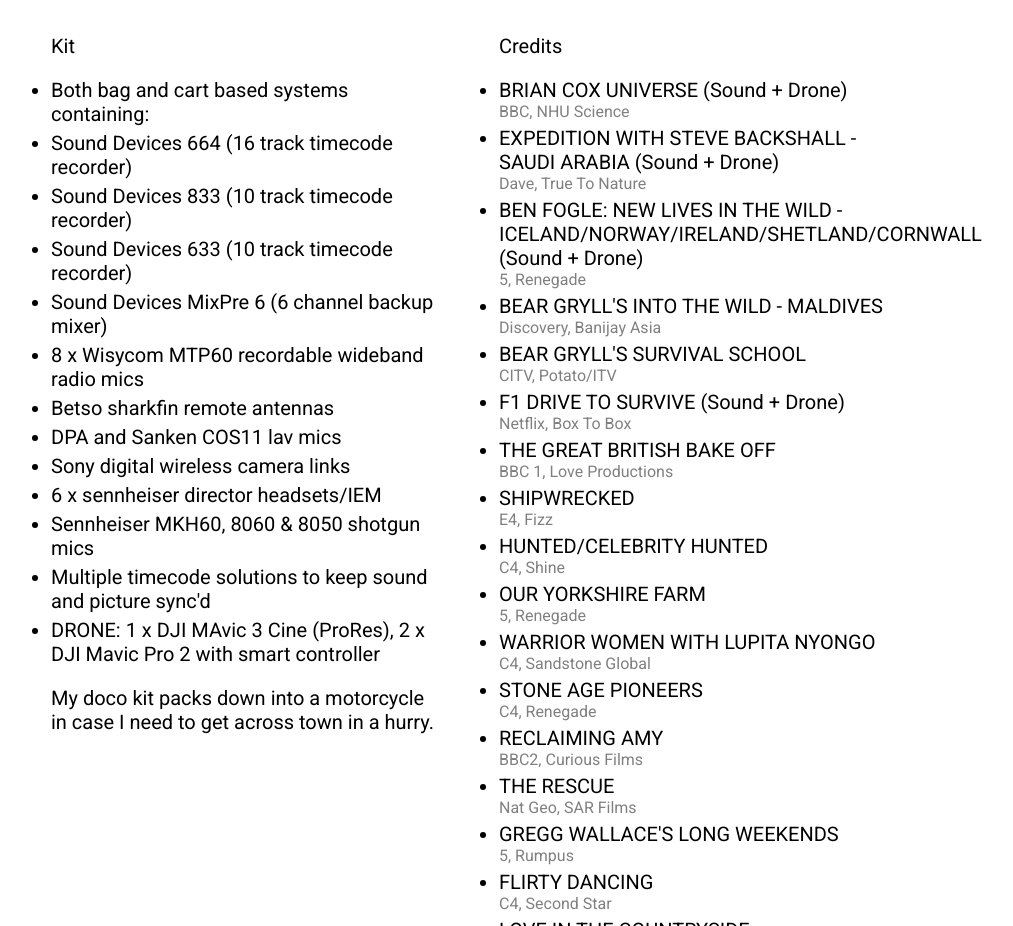
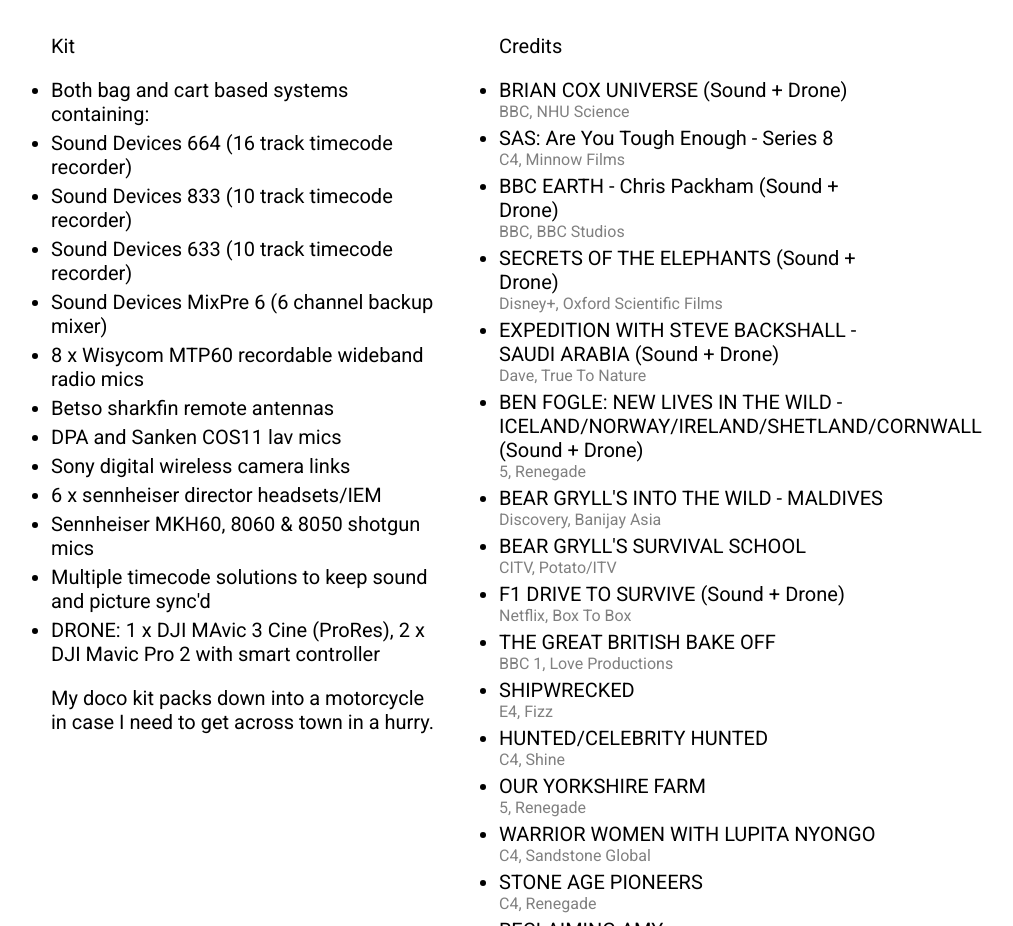
Before and after one commit to jedrichards/www-absolute-audio-tv, a plain HTML site: page index.html in a window 1280 px wide. Shown: the part 1340-2266 px from the top of the page, without its empty margins (173-1186 px from the left). Drawn offline with Linux system fonts and the light colour scheme.

Commit message:
Update index.html

```diff
--- a/index.html
+++ b/index.html
@@ -102,6 +102,24 @@
               <ul>
                 <li>BBC, NHU Science</li>
               </ul>
+            </li>
+            <li>
+              SAS: Are You Tough Enough - Series 8
+              <ul>
+                <li>C4, Minnow Films</li>
+               </ul>
+            </li>
+            <li>
+              BBC EARTH - Chris Packham (Sound + Drone)
+              <ul>
+                <li>BBC, BBC Studios</li>
+               </ul>
+            </li>
+            <li>
+              SECRETS OF THE ELEPHANTS (Sound + Drone)
+              <ul>
+                <li>Disney+, Oxford Scientific Films</li>
+               </ul>
             </li>
             <li>
               EXPEDITION WITH STEVE BACKSHALL - SAUDI ARABIA (Sound + Drone)
```
